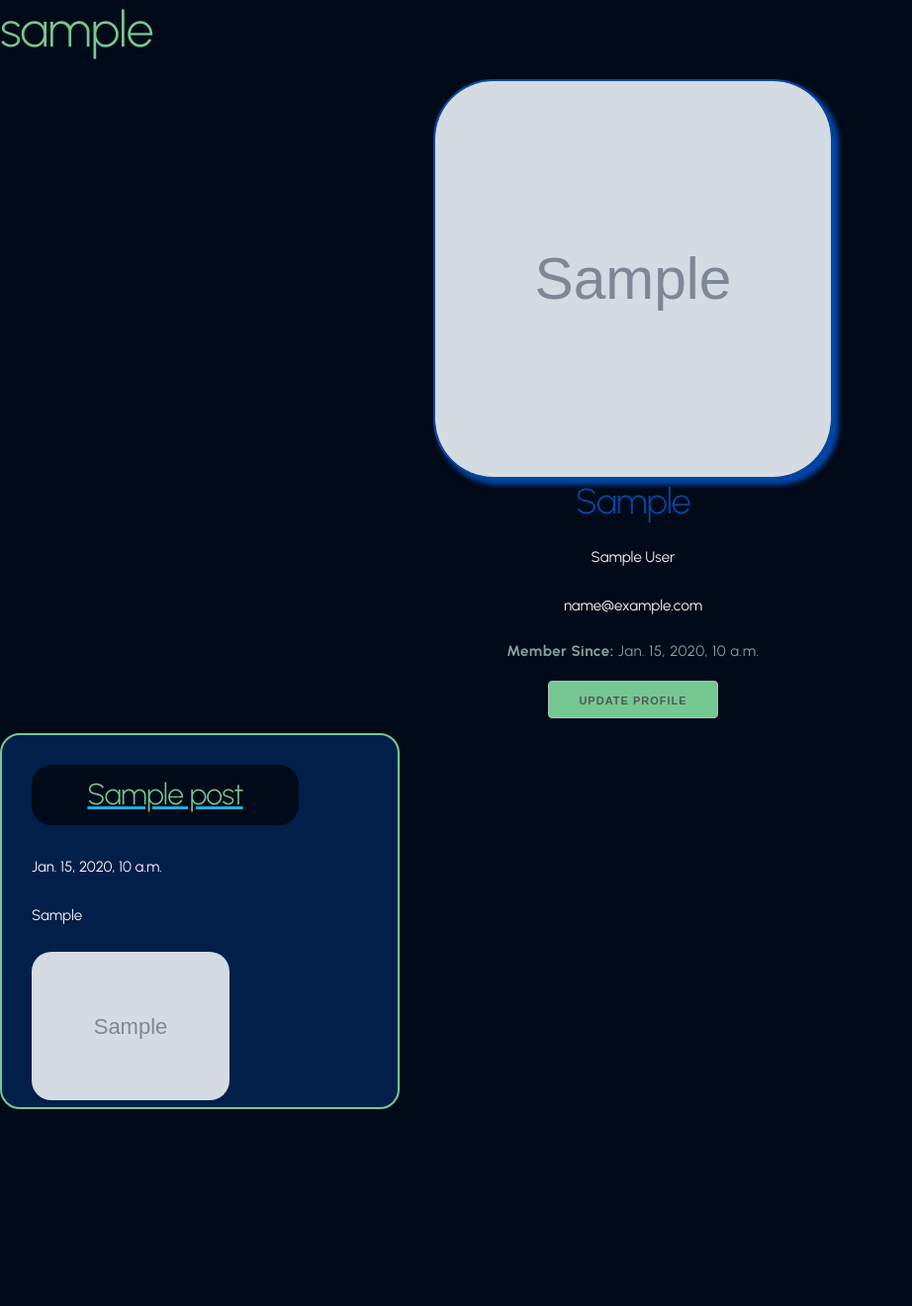
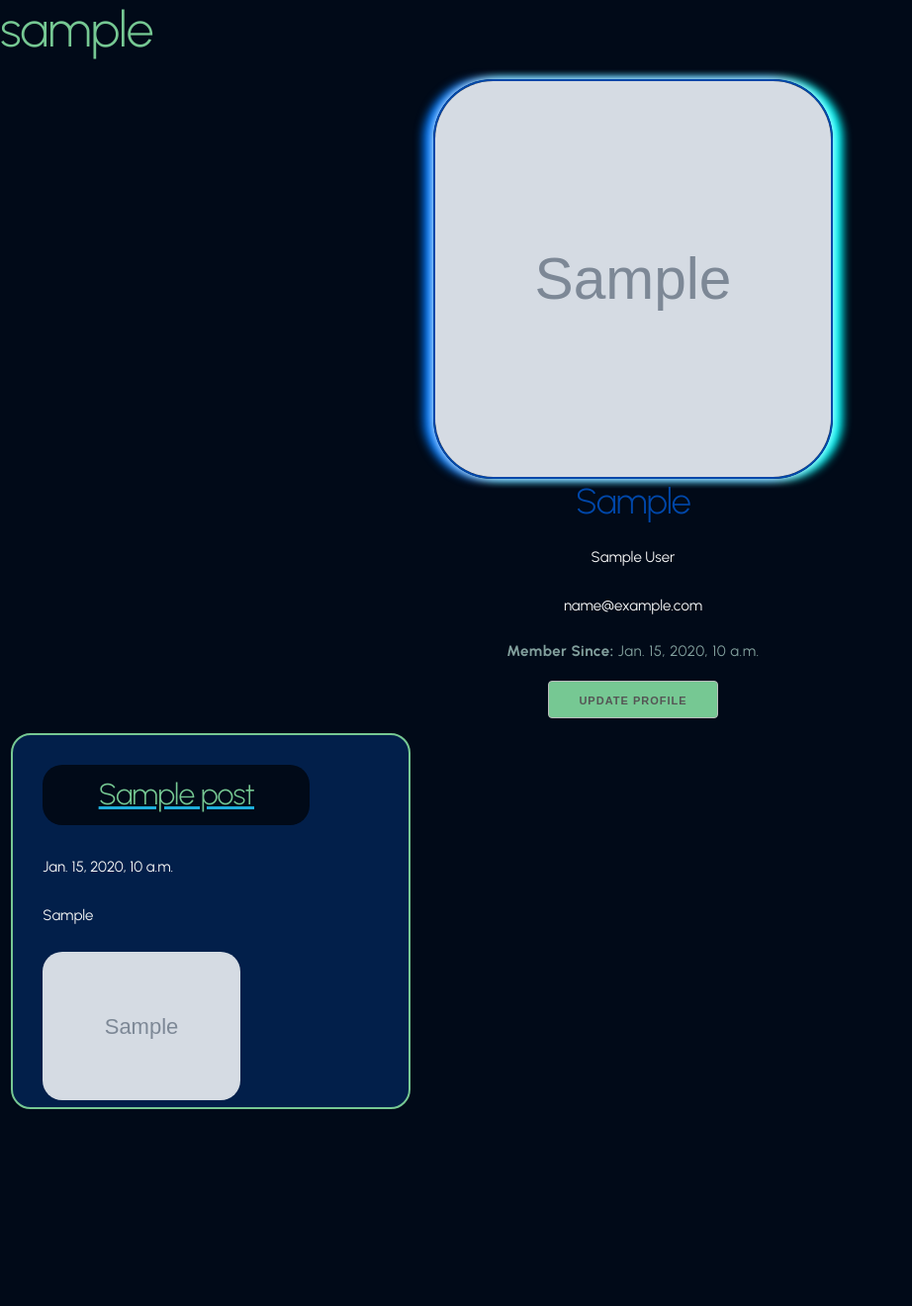
Before and after one commit to geearen/the-wayfarer, a Django app: page /accounts/profile/1/ in a window 1280 px wide. Shown: the part 80-1400 px from the top of the page at 99% size, without its empty margins (0-922 px from the left). Run offline with Django 3.2, Linux system fonts and the light colour scheme; a user stored in the database is signed in; tables that the repository leaves empty hold one stand-in row (values such as "Sample post"); grey boxes marked "Sample" are stand-in pictures.

Commit message:
profile page complete

```diff
--- a/app_account/static/styles/main.css
+++ b/app_account/static/styles/main.css
@@ -275,7 +275,10 @@ a.carousel_button_prev:hover, a.carousel_button_next:hover {
   height: 400px;
   border-radius: 15%;
   border: 2px solid var(--cobalt);
-  box-shadow: 5px 5px 5px 1px var(--cobalt);
+  box-shadow:
+  0 0 10px #fff,
+  -10px 0 10px rgb(0, 123, 255),
+  10px 0 10px #0ff;
 }
 
 .user_name {
@@ -300,12 +303,12 @@ a.carousel_button_prev:hover, a.carousel_button_next:hover {
 }
 
 .update_button:hover {
-  transform: scale(1.2);
+  transform: scale(1.05);
   border-radius: 20px;
   box-shadow:
-  0 0 50px #fff,
-  -10px 0 80px rgb(0, 123, 255),
-  10px 0 80px #0ff;
+  0 0 5px #fff,
+  -10px 0 10px rgb(0, 123, 255),
+  10px 0 10px #0ff;
 }
 
 .profile_post_container {
@@ -313,7 +316,8 @@ a.carousel_button_prev:hover, a.carousel_button_next:hover {
   grid-template-columns: 1fr 1fr 1fr;
   grid-template-rows: 1fr 1fr 1fr 1fr;
   row-gap: 50px;
-
+  align-items: center;
+  justify-items: center;
 }
 .profile_join {
   font-size: 15px;
@@ -364,12 +368,12 @@ a.carousel_button_prev:hover, a.carousel_button_next:hover {
 }
 
 .profile_post_title:hover {
-  transform: scale(1.2);
+  transform: scale(1.05);
   border-radius: 20px;
   box-shadow:
-  0 0 50px #fff,
-  -10px 0 80px rgb(0, 123, 255),
-  10px 0 80px #0ff;
+  0 0 10px #fff,
+  -10px 0 10px rgb(0, 123, 255),
+  10px 0 10px #0ff;
 
 }
 
```
